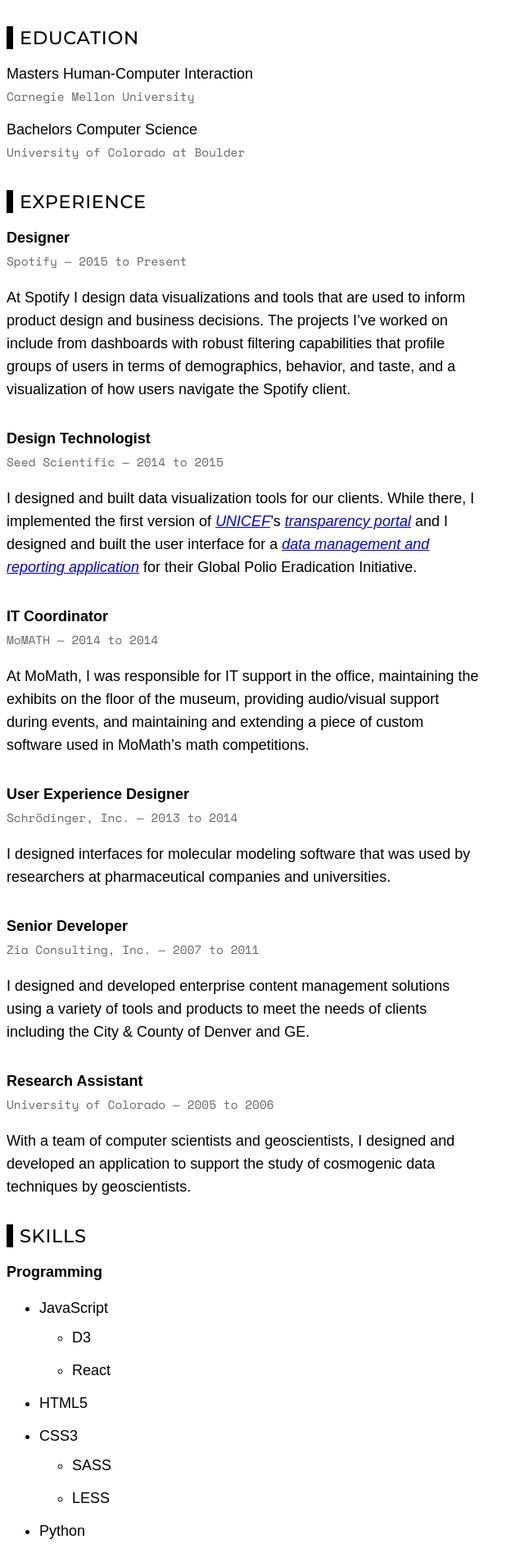
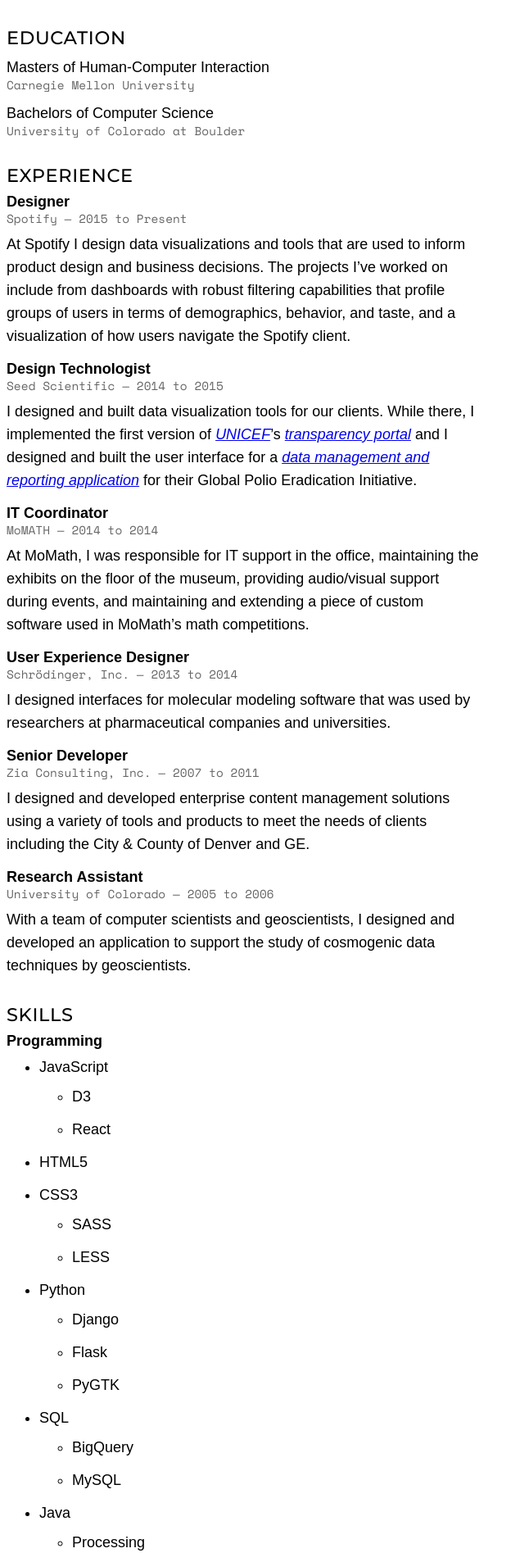
Before and after one commit to darthmall/darthmall.github.io, a Jekyll site: the page built from resume.html, in a window 1280 px wide. Shown: the top 1895 px of the page at 82% size, without its empty margins (0-640 px from the left). Built offline with Jekyll 4.4.1, drawn with Linux system fonts in a browser that asks for light colours; nearby versions of some CDN libraries; some web fonts are replaced.

Commit message:
Fiddle with work experience formatting a bit more
- Reduce the number of spans used to create the job title formatting
- Reduce space in job description formatting

```diff
--- a/_sass/size.sass
+++ b/_sass/size.sass
@@ -5,20 +5,17 @@
   box-sizing: inherit
 
 p,
-h1,
-h2
+h1
   margin: 0
 
 h2
-  margin: $lg-space 0 $md-space 0
-  padding: 0 0 0 $sm-space
-  border-left: $sm-space solid black
+  margin: $lg-space 0 $sm-space 0
 
 h3
-  margin: $lg-space 0 $md-space 0
+  margin: $md-space 0 $sm-space 0
 
-  h2 + &
-    margin-top: 0
+h2 + h3
+  margin-top: 0
 
 ul,
 dl
--- a/_sass/typography.sass
+++ b/_sass/typography.sass
@@ -16,6 +16,7 @@
 
 h3
   font-size: 1em
+  line-height: 1.1111
 
 p
   // Selected experimentally using 18px/28px Chivo
@@ -28,15 +29,10 @@
 a
   font-style: italic
 
-small,
-.school,
-.company,
-.employment-dates
+.metadata,
+.school
   color: #666
   font-family: $mono-font
   font-size: 0.802em
   font-weight: 200
-  line-height: 1.94
-
-.employment-dates
-  white-space: nowrap
+  line-height: 1.1085
--- a/resume.html
+++ b/resume.html
@@ -11,7 +11,7 @@
     <ul class="plain">
       {% for ed in site.data.education %}
         <li>
-          <span class="degree">{{ ed.degree }}</span>
+          <span class="degree">{{ ed.degree }}</span> of
           <span class="field">{{ ed.field }}</span>
           <span class="school">{{ ed.school }}</span>
         </li>
@@ -26,13 +26,10 @@
     {% for job in jobs %}
       {% if job.exclude %}{% continue %}{% endif %}
       <h3>
-        <span class="job-title">
-          {{ job.title }}&emsp;
-        </span><span class="company">
+        <span class="job-title">{{ job.title }}</span>
+        <span class="metadata">
           {{ job.company }}
-        </span><small>
           &mdash;
-        </small><span class="employment-dates">
           {{ job.from | split: "-" | first }}
           to
           {% if job.to %}{{ job.to | split: "-" | first }}{% else %}Present{% endif %}
```
